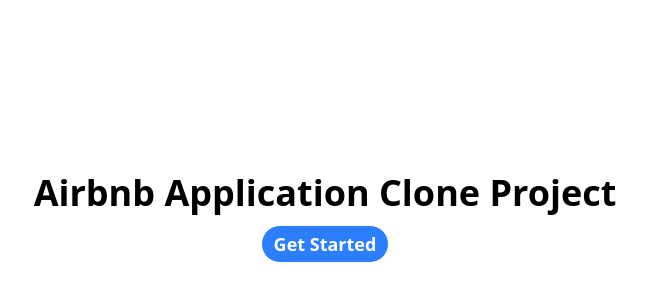
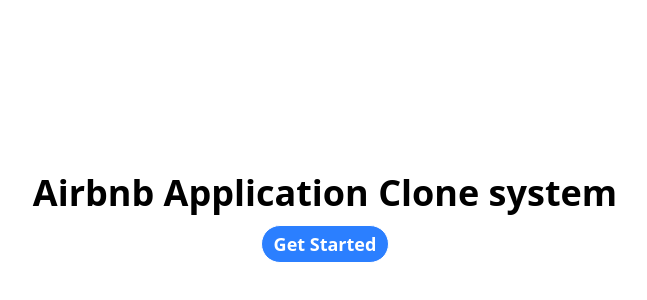
Before and after one commit to EliasDerbewBelay/alx-project-0x00-setup, a Next.js app in the folder alx-project-0x00/: page / in a window 1280 px wide. Shown: the part 182-482 px from the top of the page, without its empty margins (315-962 px from the left). Built offline with nearby package versions, Linux system fonts and the light colour scheme.

Commit message:
text edited

```diff
--- a/alx-project-0x00/pages/index.tsx
+++ b/alx-project-0x00/pages/index.tsx
@@ -1,7 +1,7 @@
 const Home: React.FC = () => {
   return (
     <main className="flex flex-col h-screen justify-center items-center text-4xl font-semibold">
-      <h1>Airbnb Application Clone Project</h1>
+      <h1>Airbnb Application Clone system</h1>
       <button className="border px-3 py-1 text-lg mt-3 bg-blue-500 text-white rounded-full">
         Get Started
       </button>
```
